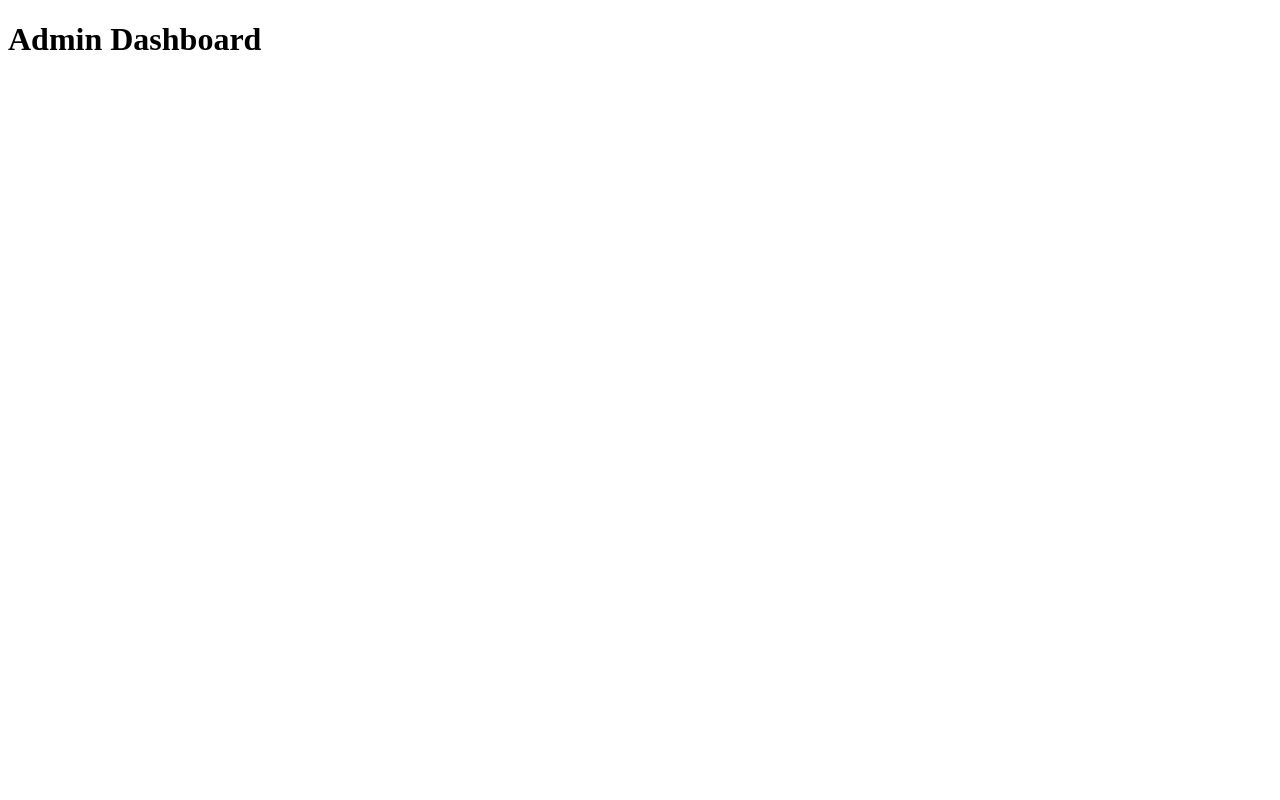
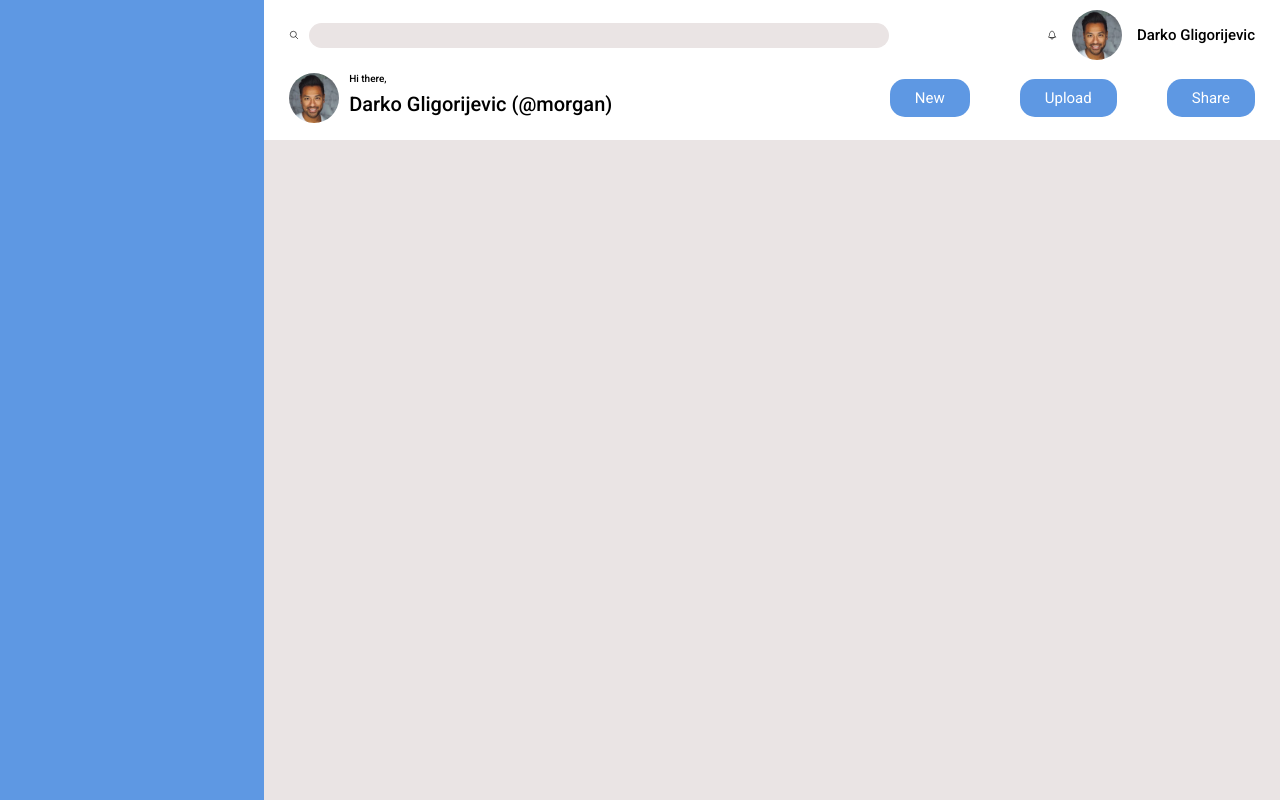
Before and after one commit to Gliga2002/admin-dashboard, a plain HTML site: page index.html in a window 1280 px wide. Drawn offline with nearby package versions, Linux system fonts and the light colour scheme.

Commit message:
Place layout and finish header section

```diff
--- a/index.html
+++ b/index.html
@@ -3,15 +3,49 @@
 <head>
   <meta charset="UTF-8">
   <meta name="viewport" content="width=device-width, initial-scale=1.0">
-  <link rel="apple-touch-icon" sizes="180x180" href="/apple-touch-icon.png">
-  <link rel="icon" type="image/png" sizes="32x32" href="/favicon-32x32.png">
-  <link rel="icon" type="image/png" sizes="16x16" href="/favicon-16x16.png">
-  <link rel="manifest" href="/site.webmanifest">
   <link rel="stylesheet" href="style.css">
   <title>Admin Dashboard | Odin Project</title>
   <link rel="stylesheet" href="style.css">
 </head>
 <body>
-  <h1>Admin Dashboard</h1>
+  <div class="container">
+    <sidebar class="section-sidebar">
+    </sidebar>
+    <header class="section-header">
+      <div class="section-header--1 flex flex-row--center-vert margin-bottom--sm">
+        <ion-icon name="search-outline"></ion-icon>
+        <div class="search-bar margin-left--sm"></div>
+        <div class="flex flex-row--center-vert gap--sm">
+         <ion-icon name="notifications-outline"></ion-icon>
+          <img class="img header--1-img" src="assets/customers/customer-2.jpg" alt="men" />
+          <p class="font-size--md"><strong>Darko Gligorijevic</strong></p>
+        </div>
+      </div>
+
+      <div class="section-header--2 flex flex-row--space-between">
+        <div class="header--2-box grid">
+          <img class="img header--2-box-img" src="assets/customers/customer-2.jpg" alt="men" />
+          <p class="font-size--sm"><strong>Hi there,</strong></p>
+          <p class="font-size--lg"><strong>Darko Gligorijevic (@morgan)</strong></p>
+        </div>
+
+        <nav>
+          <ul class="flex gap--lg">
+            <li class="font-size--md">New</li>
+            <li class="font-size--md">Upload</li>
+            <li class="font-size--md">Share</li>
+          </ul>
+        </nav>
+      </div>
+    </header>
+
+
+    <main class="section-main"></main>
+  </div>
+
+
+
+  <script type="module" src="https://unpkg.com/ionicons@7.1.0/dist/ionicons/ionicons.esm.js"></script>
+  <script nomodule src="https://unpkg.com/ionicons@7.1.0/dist/ionicons/ionicons.js"></script>
 </body>
 </html>
--- a/style.css
+++ b/style.css
@@ -1 +1,175 @@
 @import url('https://fonts.googleapis.com/css2?family=Roboto:wght@400;500;700&display=swap');
+
+* {
+  padding: 0;
+  margin: 0;
+  box-sizing: border-box
+}
+
+html {
+  font-size: 62.5%;
+}
+
+:root {
+  --background-color--bluish: #5e98e3;
+  --background-color--greish: rgb(234, 228, 228);
+  --background-color--white: white;
+
+  --text-color--white:white;
+}
+
+body {
+  font-family: "Roboto", sans-serif;
+  background-color: var(--background-color--white, white);
+  /* color: var(--text-color--white); */
+}
+
+
+/* GENERAL STYLES */
+.grid {
+  display: grid;
+}
+
+.grid--2-cols {
+  grid-template-columns: repeat(2, 1fr);
+}
+
+
+.flex {
+  display:flex;
+}
+
+.flex--column {
+  flex-direction: column;
+}
+
+.flex-row--center-vert {
+  align-items: center;
+}
+
+.flex-row--space-between {
+  align-items: center;
+  justify-content: space-between;
+}
+
+.gap--sm {
+  gap:1.5rem;
+}
+
+.gap--md {
+  gap:3rem;
+}
+
+.gap--lg {
+  gap:5rem;
+}
+
+.margin-left--sm {
+  margin-left: 1rem;
+}
+
+.margin-bottom--sm {
+  margin-bottom: 1.3rem;
+}
+
+.margin-right--sm {
+  margin-right: 1rem;
+}
+
+strong {
+  font-weight: 500;
+}
+
+.font-size--sm {
+  font-size: 1rem;
+}
+
+.font-size--md {
+  font-size: 1.5rem;
+}
+
+.font-size--lg {
+  font-size: 2rem;
+}
+
+ion-icon {
+  color:black;
+}
+
+.img {
+  height: 50px;
+  width: 50px;
+  border-radius: 50%;
+}
+
+
+
+
+
+/* LAYOUT PAGE */
+
+.container {
+  height: 100vh;
+  display:grid;
+  grid-template-columns: 1.3fr 5fr;
+  grid-template-rows: 14rem 5fr;
+}
+
+.section-sidebar {
+  background-color: var(--background-color--bluish, blue);
+  grid-column: 1 / 2;
+  grid-row: 1 / 3;
+  padding:10px;
+
+}
+
+.section-header {
+  grid-column: 2 / 3;
+  padding:1rem 2.5rem;
+}
+
+.section-main{
+  background-color: var(--background-color--greish);
+}
+
+/* ********************************* */
+
+
+
+
+/* SECTION HEADER 1   */
+
+.search-bar {
+  width: 60%;
+  height: 2.5rem;
+  background-color: var(--background-color--greish, gray);
+  border-radius: 1.5rem;
+  margin-right: auto;
+}
+
+
+/* ***************************************** */
+
+
+/* SECTION HEADER 2  */
+.header--2-box {
+  grid-template-columns: auto 1fr;
+  column-gap: 1rem;
+}
+.header--2-box-img {
+  grid-row: 1 / 3;
+}
+
+nav ul {
+  list-style-type:none ;
+}
+
+ul li {
+  padding:1rem 2.5rem;
+  background-color: var(--background-color--bluish, blue);
+  color: var(--text-color--white,white);
+  border-radius: 1.5rem;
+  box-shadow: 2px;
+}
+
+/* ***************************************** */
```
Also changed, not shown: assets/android-chrome-192x192.png (deleted), assets/android-chrome-512x512.png (deleted), assets/apple-touch-icon.png (deleted), assets/customers/customer-2.jpg (added), assets/favicon-16x16.png (deleted), assets/favicon-32x32.png (deleted), assets/favicon.ico (deleted), assets/site.webmanifest (deleted).
